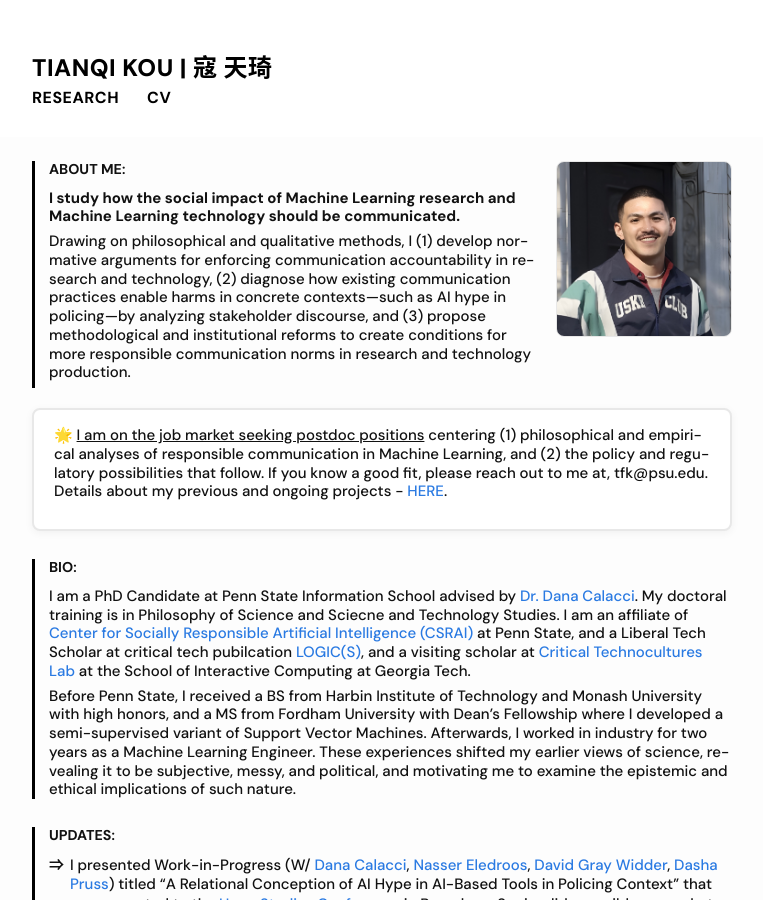
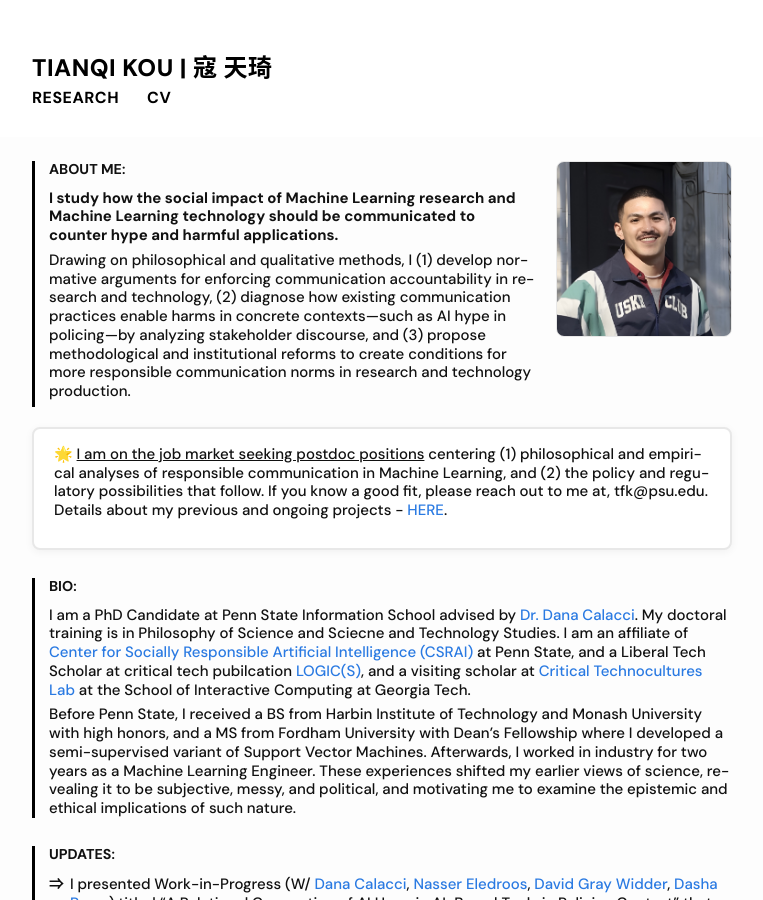
Before and after one commit to koutianqi/koutianqi.github.io, a Jekyll site: the page built from index.markdown, in a window 1280 px wide and 900 px high. Shown: the whole window, without its empty margins (258-1021 px from the left). Built offline with Jekyll 4.4.1, drawn with Linux system fonts in a browser that asks for light colours.

Commit message:
Update index.markdown

```diff
--- a/index.markdown
+++ b/index.markdown
@@ -9,7 +9,7 @@ title: "Tianqi Kou"
   <h2 class="mobile-only"><strong>ABOUT ME</strong>:</h2>
 
 
-**I study how the social impact of Machine Learning research and Machine Learning technology should be communicated.**
+**I study how the social impact of Machine Learning research and Machine Learning technology should be communicated to counter hype and harmful applications.**
 
 Drawing on philosophical and qualitative methods, I (1) develop normative arguments for enforcing communication accountability in research and technology, (2) diagnose how existing communication practices enable harms in concrete contexts—such as AI hype in policing—by analyzing stakeholder discourse, and (3) propose methodological and institutional reforms to create conditions for more responsible communication norms in research and technology production.
 
```
